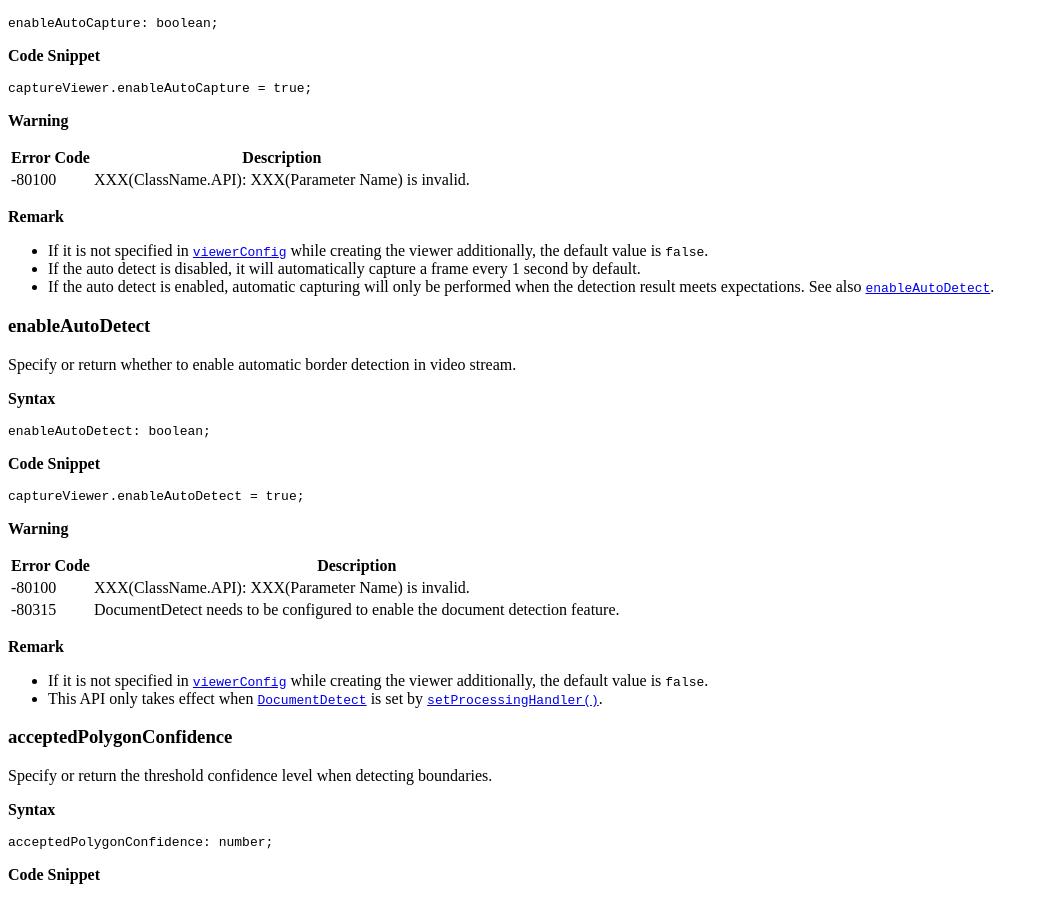
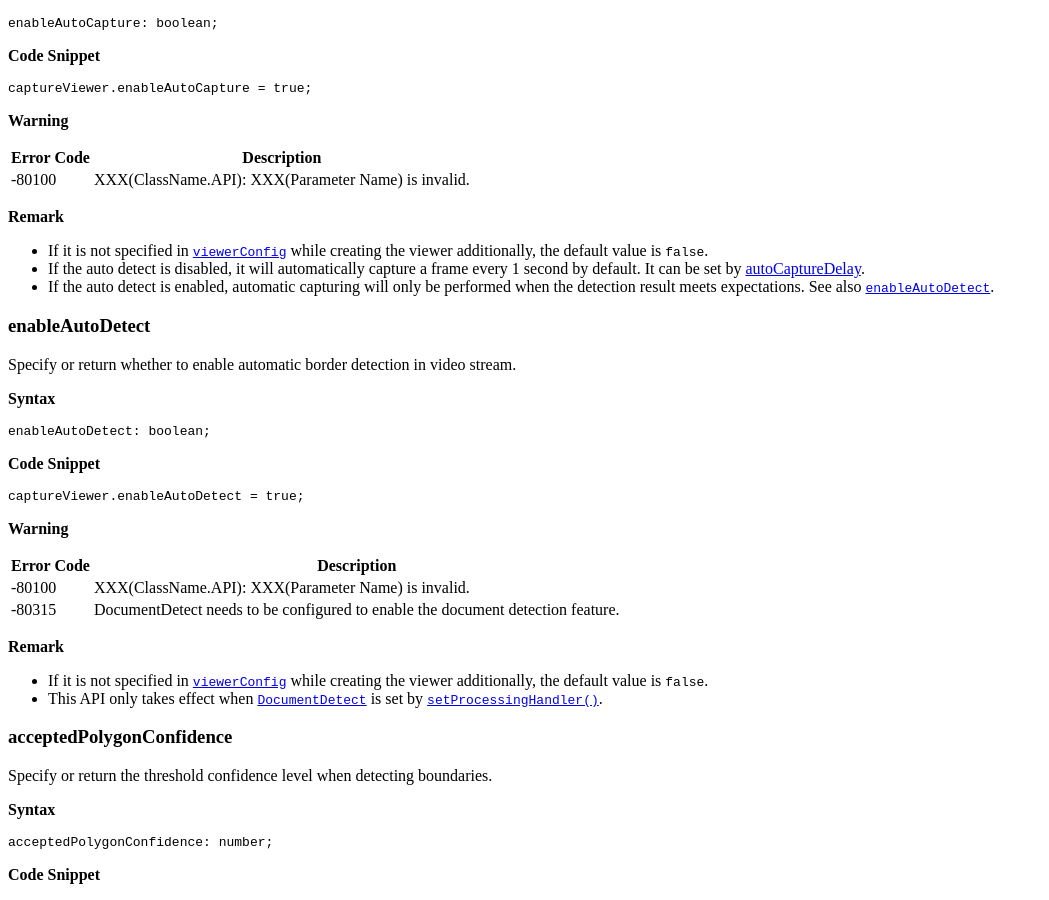
Before and after one commit to dynamsoft-docs/document-viewer-docs, a Jekyll site: the page built from api/class/captureviewer.md, in a window 1280 px wide and 900 px high, scrolled down 12359 px. Shown: the whole window, without its empty margins (0-1049 px from the left). Built offline with Jekyll 4.4.1, drawn with Linux system fonts in a browser that asks for light colours.

Commit message:
Update captureviewer.md

```diff
--- a/api/class/captureviewer.md
+++ b/api/class/captureviewer.md
@@ -808,7 +808,7 @@ captureViewer.enableAutoCapture = true;
 **Remark**
 
 - If it is not specified in [`viewerConfig`]({{ site.api }}interface/captureviewerconstructoroptions.html#viewerconfig) while creating the viewer additionally, the default value is `false`.
-- If the auto detect is disabled, it will automatically capture a frame every 1 second by default.
+- If the auto detect is disabled, it will automatically capture a frame every 1 second by default. It can be set by [autoCaptureDelay]({{ site.api }}interface/captureviewerconfig.html#autocapturedelay).
 - If the auto detect is enabled, automatic capturing will only be performed when the detection result meets expectations. See also [`enableAutoDetect`](#enableautodetect).
 
 ### enableAutoDetect
```
